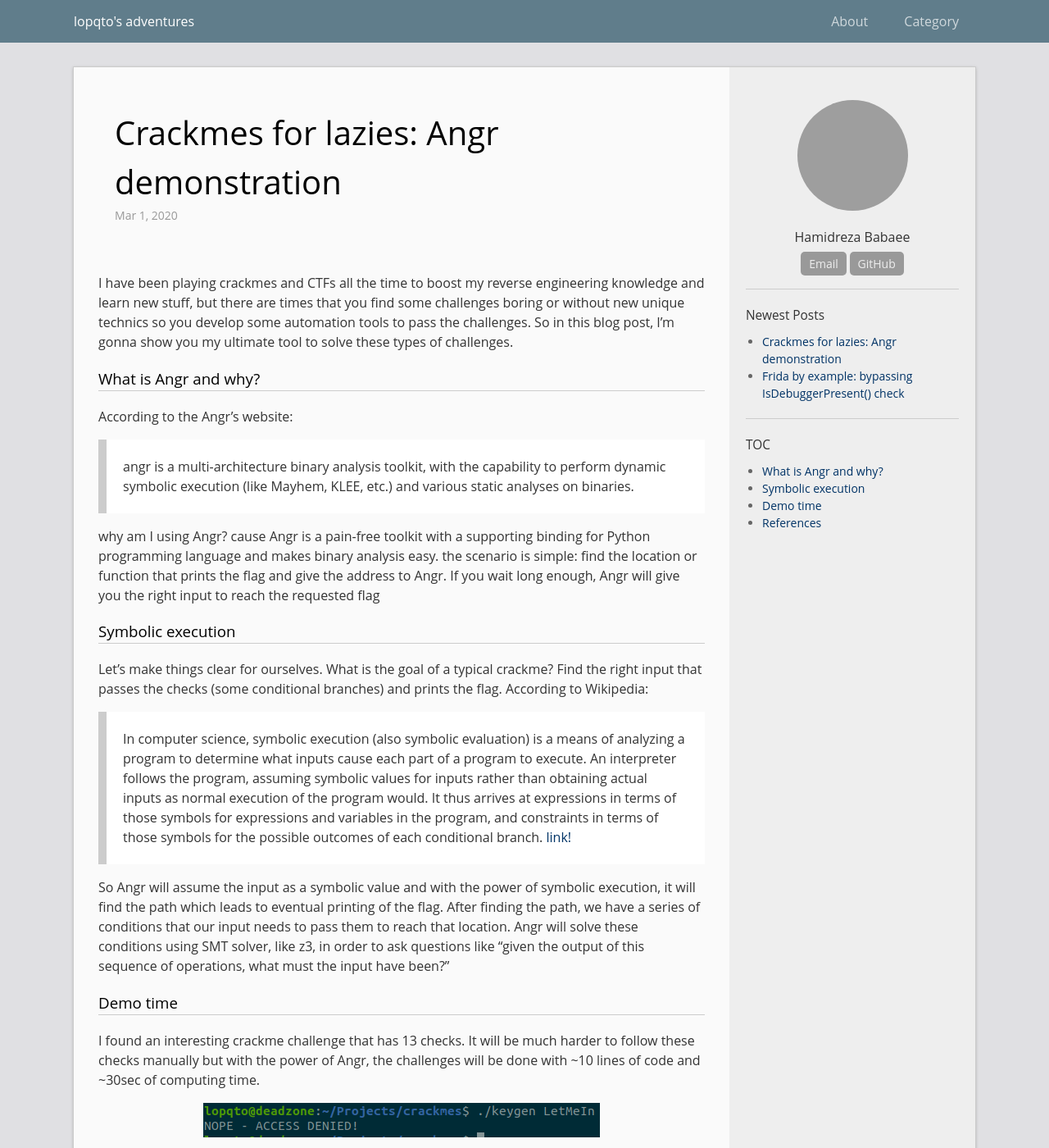
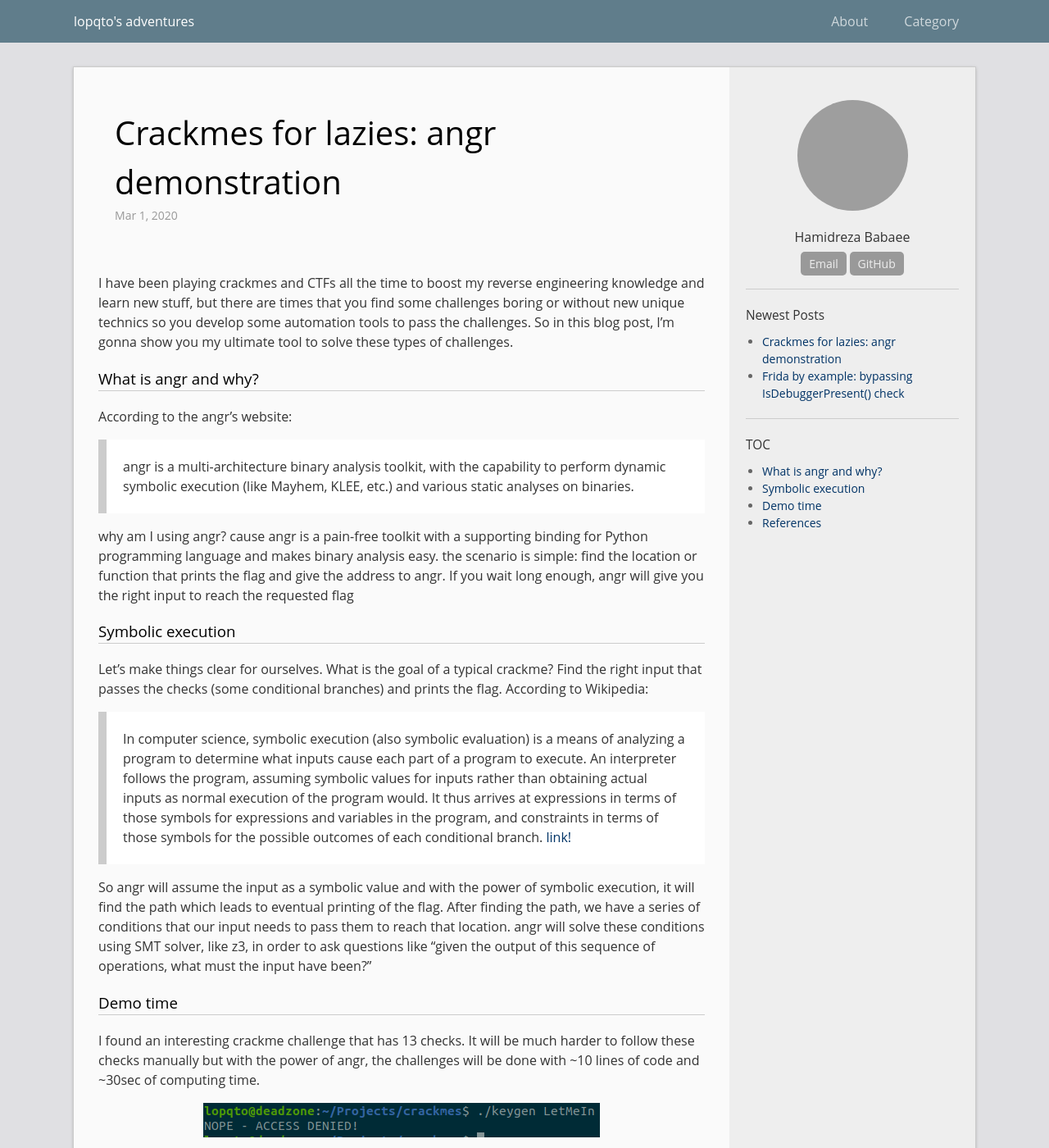
Before and after one commit to lopqto/lopqto.github.io, a Jekyll site: the page built from _posts/2020-03-02-crackmesforlazies.md, in a window 1280 px wide and 1400 px high. Shown: the whole window at 82% size. Built offline with Jekyll 4.4.1, drawn with Linux system fonts in a browser that asks for light colours; some of the changed text lies outside the part shown; grey boxes are pictures that could not be loaded.

Commit message:
fix typo

````diff
--- a/_posts/2020-03-02-crackmesforlazies.md
+++ b/_posts/2020-03-02-crackmesforlazies.md
@@ -1,26 +1,26 @@
 ---
 layout: post
-title:  "Crackmes for lazies: Angr demonstration"
+title:  "Crackmes for lazies: angr demonstration"
 date:   2020-03-01 15:40:00
 categories: reverse-engineering crackmes
 permalink: /posts/crackmes-for-lazies
 ---
 I have been playing crackmes and CTFs all the time to boost my reverse engineering knowledge and learn new stuff, but there are times that you find some challenges boring or without new unique technics so you develop some automation tools to pass the challenges. So in this blog post, I'm gonna show you my ultimate tool to solve these types of challenges.
 
-### What is Angr and why?
-According to the Angr's website:
+### What is angr and why?
+According to the angr's website:
 > angr is a multi-architecture binary analysis toolkit, with the capability to perform dynamic symbolic execution (like Mayhem, KLEE, etc.) and various static analyses on binaries.
 
-why am I using Angr? cause Angr is a pain-free toolkit with a supporting binding for Python programming language and makes binary analysis easy. the scenario is simple: find the location or function that prints the flag and give the address to Angr. If you wait long enough, Angr will give you the right input to reach the requested flag
+why am I using angr? cause angr is a pain-free toolkit with a supporting binding for Python programming language and makes binary analysis easy. the scenario is simple: find the location or function that prints the flag and give the address to angr. If you wait long enough, angr will give you the right input to reach the requested flag
 
 ### Symbolic execution
 Let's make things clear for ourselves. What is the goal of a typical crackme? Find the right input that passes the checks (some conditional branches) and prints the flag. According to Wikipedia:
 > In computer science, symbolic execution (also symbolic evaluation) is a means of analyzing a program to determine what inputs cause each part of a program to execute. An interpreter follows the program, assuming symbolic values for inputs rather than obtaining actual inputs as normal execution of the program would. It thus arrives at expressions in terms of those symbols for expressions and variables in the program, and constraints in terms of those symbols for the possible outcomes of each conditional branch. [link!](https://en.wikipedia.org/wiki/Symbolic_execution)
 
-So Angr will assume the input as a symbolic value and with the power of symbolic execution, it will find the path which leads to eventual printing of the flag. After finding the path, we have a series of conditions that our input needs to pass them to reach that location. Angr will solve these conditions using SMT solver, like z3, in order to ask questions like "given the output of this sequence of operations, what must the input have been?"
+So angr will assume the input as a symbolic value and with the power of symbolic execution, it will find the path which leads to eventual printing of the flag. After finding the path, we have a series of conditions that our input needs to pass them to reach that location. angr will solve these conditions using SMT solver, like z3, in order to ask questions like "given the output of this sequence of operations, what must the input have been?"
 
 ### Demo time
-I found an interesting crackme challenge that has 13 checks. It will be much harder to follow these checks manually but with the power of Angr, the challenges will be done with ~10 lines of code and ~30sec of computing time.
+I found an interesting crackme challenge that has 13 checks. It will be much harder to follow these checks manually but with the power of angr, the challenges will be done with ~10 lines of code and ~30sec of computing time.
 
 ![challenge with wrong input](/img/crackmes-for-lazies2.png)
 
@@ -39,7 +39,7 @@ sm.explore(find=0x401a5a, avoid=0x401a73)
 result = sm.found[0]
 print(result.solver.eval(argv1, cast_to=bytes))
 ```
-Now it's the time to dissect the code. First of all, you need to install `angr` with `pip`. Angr has dropped python2 support and you need python3 to use Angr.
+Now it's the time to dissect the code. First of all, you need to install `angr` with `pip`. angr has dropped python2 support and you need python3 to use angr.
 
 ``` bash
 pip install angr
@@ -57,7 +57,7 @@ After that, we need to define our input (`argv1`) as a symbolic value. `BVS` cre
 ``` python
 argv1 = claripy.BVS('argv1', 0xF * 8)
 ```
-Angr has 4 initial states:
+angr has 4 initial states:
 * `blank_state()` constructs a "blank slate" blank state, with most of its data left uninitialized.
 When accessing uninitialized data, an unconstrained symbolic value will be returned.
 * `entry_state()` constructs a state ready to execute at the main binary's entry point.
````
Also changed, not shown: 7 other files.
